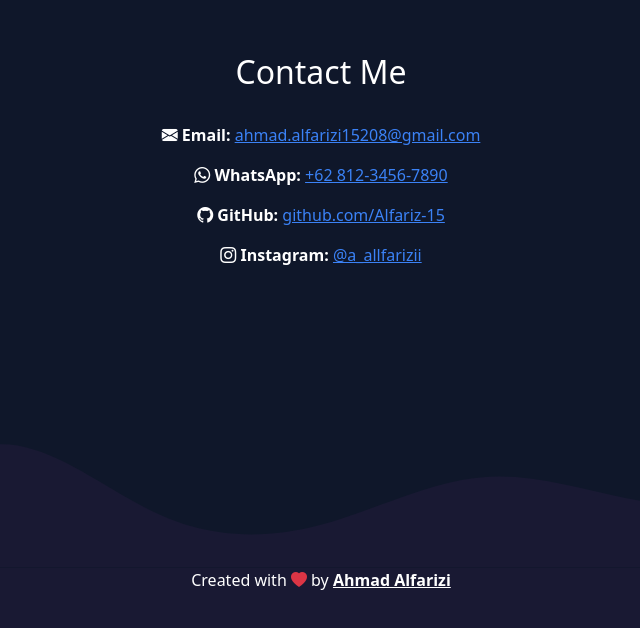
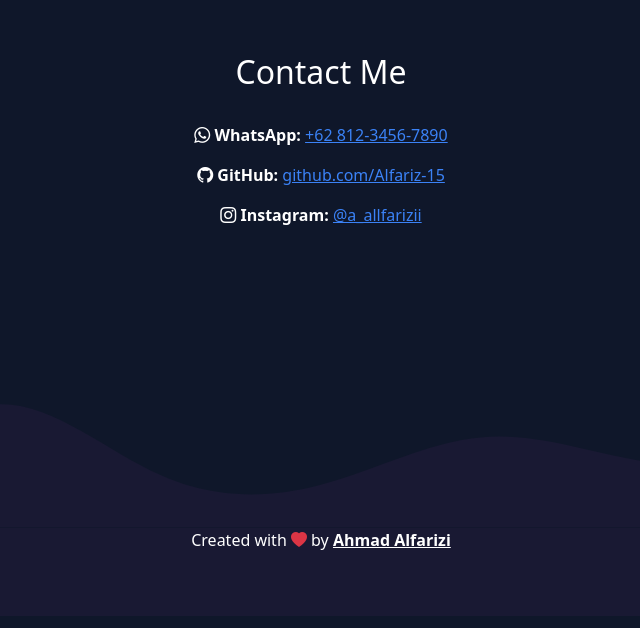
Before and after one commit to Alfariz-15/portofolio-alfarizi, a plain HTML site: page index.html in a window 1280 px wide. Shown: the part 3059-3687 px from the top of the page, without its empty margins (319-959 px from the left). Drawn offline with nearby package versions, Linux system fonts and the light colour scheme.

Commit message:
Update konten

```diff
--- a/index.html
+++ b/index.html
@@ -235,11 +235,6 @@
     <div class="row justify-content-center">
       <div class="col-md-6 text-center">
         <p>
-          <i class="bi bi-envelope-fill"></i>
-          <strong>Email:</strong>
-          <a href="ahmad.alfarizi15208@gmail.com" style="color: #3b82f6;">ahmad.alfarizi15208@gmail.com</a>
-        </p>
-        <p>
           <i class="bi bi-whatsapp"></i>
           <strong>WhatsApp:</strong>
           <a href="https://wa.me/6281234567890" target="_blank" style="color: #3b82f6;">+62 812-3456-7890</a>
```
